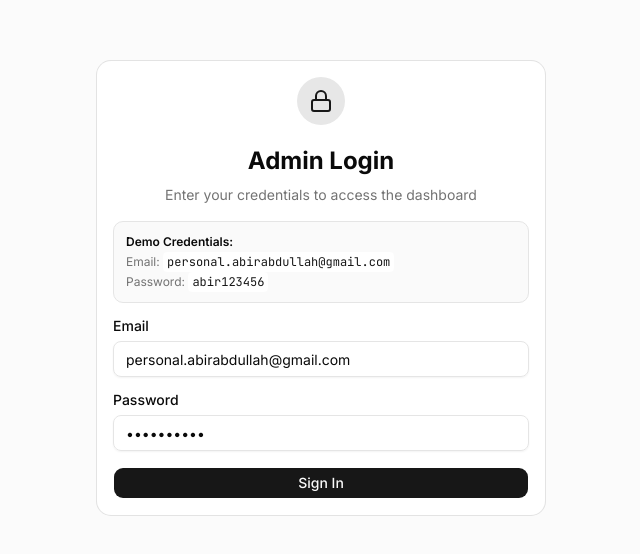
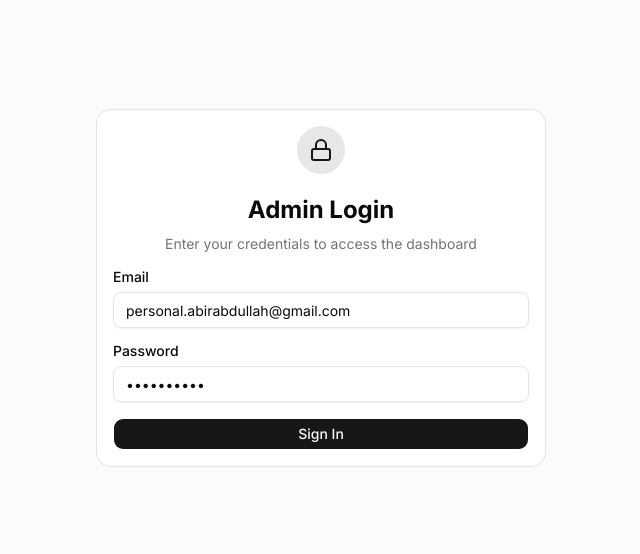
Before and after one commit to abirabdullahs/personal.abirabdullah, a Next.js app: page /admin/login in a window 1280 px wide. Shown: the part 112-666 px from the top of the page, without its empty margins (319-959 px from the left). Built offline with nearby package versions, Linux system fonts and the light colour scheme; no server answers.

Commit message:
Update page.tsx

```diff
--- a/app/admin/login/page.tsx
+++ b/app/admin/login/page.tsx
@@ -86,11 +86,7 @@ export default function LoginPage() {
           </CardDescription>
         </CardHeader>
         <CardContent className="space-y-4">
-          <div className="rounded-lg border bg-muted/50 p-3 text-xs text-muted-foreground space-y-1">
-            <p className="font-semibold text-foreground">Demo Credentials:</p>
-            <p>Email: <code className="bg-background px-1 py-0.5 rounded text-primary">personal.abirabdullah@gmail.com</code></p>
-            <p>Password: <code className="bg-background px-1 py-0.5 rounded text-primary">abir123456</code></p>
-          </div>
+
 
           <Form {...form}>
             <form onSubmit={form.handleSubmit(onSubmit)} className="space-y-4">
```
